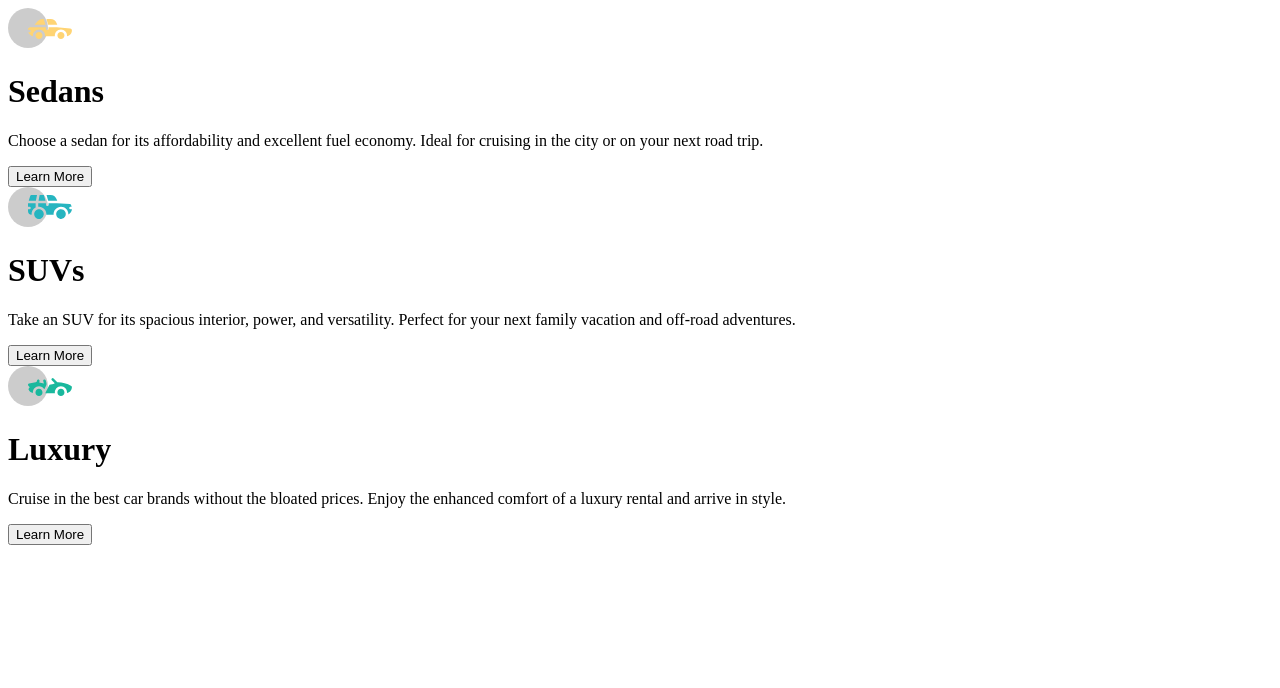
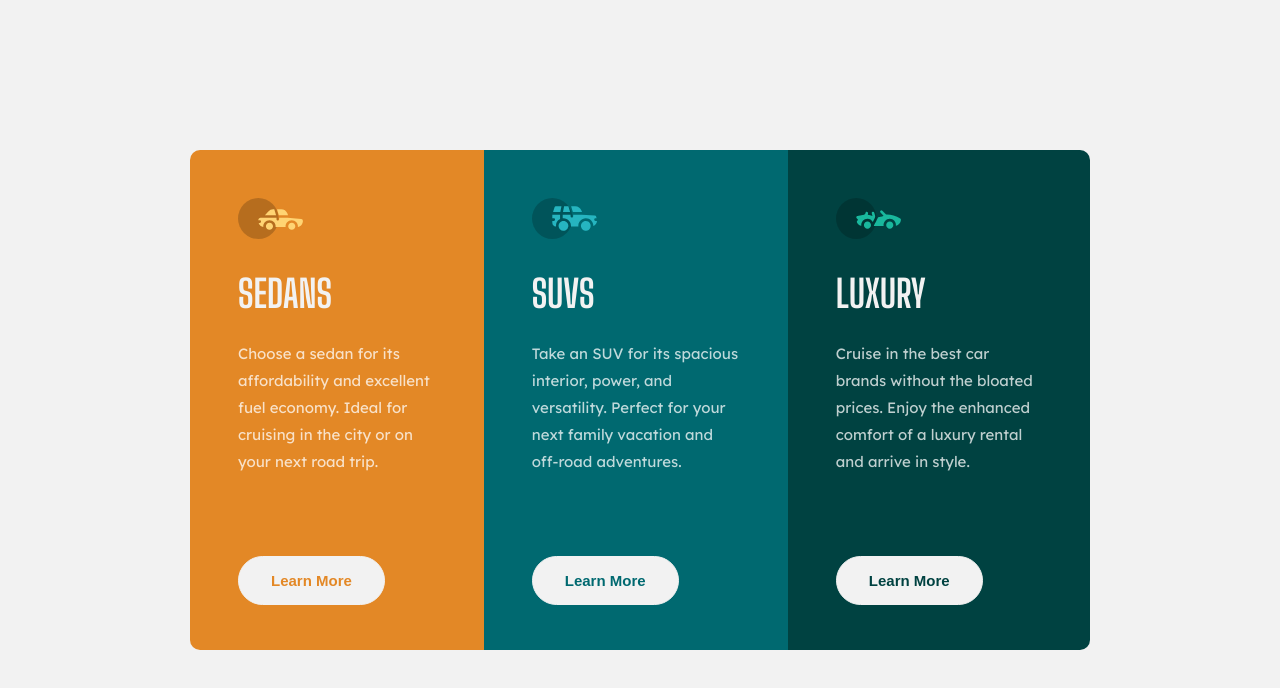
Before and after one commit to Quintentional/3-column-preview-card-component-main, a plain HTML site: page index.html in a window 1280 px wide. Drawn offline with Linux system fonts and the light colour scheme.

Commit message:
desktop complete

```diff
--- a/index.html
+++ b/index.html
@@ -8,6 +8,9 @@
 
   <title>Frontend Mentor | 3-column preview card component</title>
 <link rel="stylesheet" href="style.css">
+<link rel="preconnect" href="https://fonts.googleapis.com">
+<link rel="preconnect" href="https://fonts.gstatic.com" crossorigin>
+<link href="https://fonts.googleapis.com/css2?family=Big+Shoulders+Display:wght@100..900&family=Lexend+Deca:wght@100..900&display=swap" rel="stylesheet">
 </head>
 <body>
 
@@ -17,7 +20,7 @@
   <h1>Sedans</h1>
   <p>Choose a sedan for its affordability and excellent fuel economy. Ideal for cruising in the city
   or on your next road trip.</p>
-  <button>Learn More</button>
+  <button class="orange">Learn More</button>
 </div>
 
 <div class="suv-section">
@@ -25,7 +28,7 @@
   <h1>SUVs</h1>
   <p>Take an SUV for its spacious interior, power, and versatility. Perfect for your next family vacation
     and off-road adventures.</p>
-  <button>Learn More</button>
+  <button class="cyan">Learn More</button>
 </div>
 
 <div class="luxury-section">
@@ -33,7 +36,7 @@
   <h1>Luxury</h1>
   <p>Cruise in the best car brands without the bloated prices. Enjoy the enhanced comfort of a luxury
     rental and arrive in style.</p>
-  <button>Learn More</button>
+  <button class="green">Learn More</button>
 </div>
 
   </div>
--- a/style.css
+++ b/style.css
@@ -0,0 +1,109 @@
+* {
+    margin: 0;
+    padding: 0;
+    box-sizing: border-box;
+}
+
+body {
+    width: 100%;
+    height: 100vh;
+    background-color: hsl(0, 0%, 95%);
+    font-family: "Lexend Deca", serif;
+    font-size: 15px;
+    display: flex;
+    justify-content: center;
+    align-items: center;
+}
+
+.layout {
+    width: 900px;
+    height: 500px;
+    border-radius: 10px;
+    overflow: hidden;
+    display: flex;
+
+}
+
+.sedan-section {
+    background-color: hsl(31, 77%, 52%);
+    display: flex;
+    flex-direction: column;
+    align-items: flex-start;
+}
+
+.suv-section {
+    background-color: hsl(184, 100%, 22%);
+    display: flex;
+    flex-direction: column;
+    align-items: flex-start;
+}
+
+.luxury-section {
+    background-color: hsl(179, 100%, 13%);
+    display: flex;
+    flex-direction: column;
+    align-items: flex-start;
+}
+
+img {
+    width: 65px;
+    margin: 3rem 3rem 2rem;
+}
+
+h1{
+    color: hsl(0, 0%, 95%);
+    font-family: "Big Shoulders Display", sans-serif;
+    font-size: 38px;
+    text-transform: uppercase;
+    padding-left: 3rem;
+    margin-bottom: 1.5rem;
+}
+
+p {
+    color: hsla(0, 0%, 100%, 0.75);
+    padding: 0 3rem;
+    margin-bottom: 5rem;
+    line-height: 1.7rem;
+}
+
+
+button {
+    background-color: hsl(0, 0%, 95%);
+    border: 1px solid hsl(0, 0%, 95%);
+    border-radius: 25px;
+    font-weight: 700;;
+    font-size: 15px;
+    padding: 15px 32px;
+    margin-left: 3rem;
+}
+
+
+.orange {
+    color: hsl(31, 77%, 52%);
+}
+
+.orange:hover {
+    background-color: hsl(31, 77%, 52%);
+    color: hsl(0, 0%, 95%);
+    cursor: pointer;
+}
+
+.cyan {
+    color: hsl(184, 100%, 22%);
+}
+
+.cyan:hover {
+    background-color: hsl(184, 100%, 22%);
+    color: hsl(0, 0%, 95%);
+    cursor: pointer;
+}
+
+.green {
+    color: hsl(179, 100%, 13%);
+}
+
+.green:hover {
+    background-color: hsl(179, 100%, 13%);
+    color: hsl(0, 0%, 95%);
+    cursor: pointer;
+}
```
